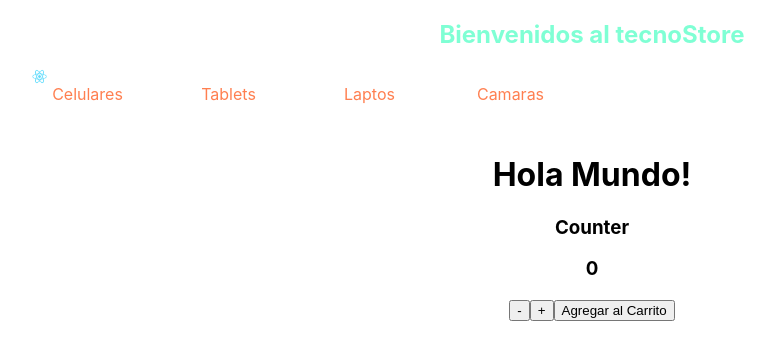
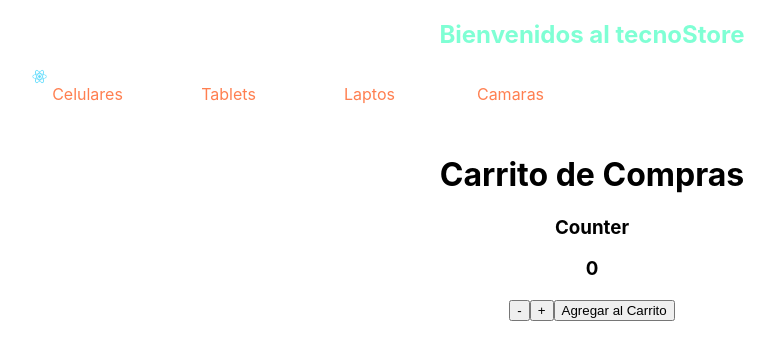
Before and after one commit to Stephany-Plaza/e-commerce, a React (Create React App) app: page / in a window 1280 px wide. Shown: the top 360 px of the page, without its empty margins (48-823 px from the left). Built offline with nearby package versions, Linux system fonts and the light colour scheme.

Commit message:
se cambio  el evento del boton agregar al carrito

```diff
--- a/src/App.js
+++ b/src/App.js
@@ -10,7 +10,7 @@ function App() {
   return (
     <div className="App">
       <Navbar />
-      <ItemListContainer greeting='Hola Mundo!' />
+      <ItemListContainer greeting='Carrito de Compras' />
     </div>
   );
 }
--- a/src/components/counter/ItemCounter.js
+++ b/src/components/counter/ItemCounter.js
@@ -17,7 +17,7 @@ const FunctionCounter=({stock})=>{
 
     }
     const buyBotton=()=>{
-        console.log('gracias por su compra');
+        alert('gracias por su compra');
     }
     return(
         <>
```
